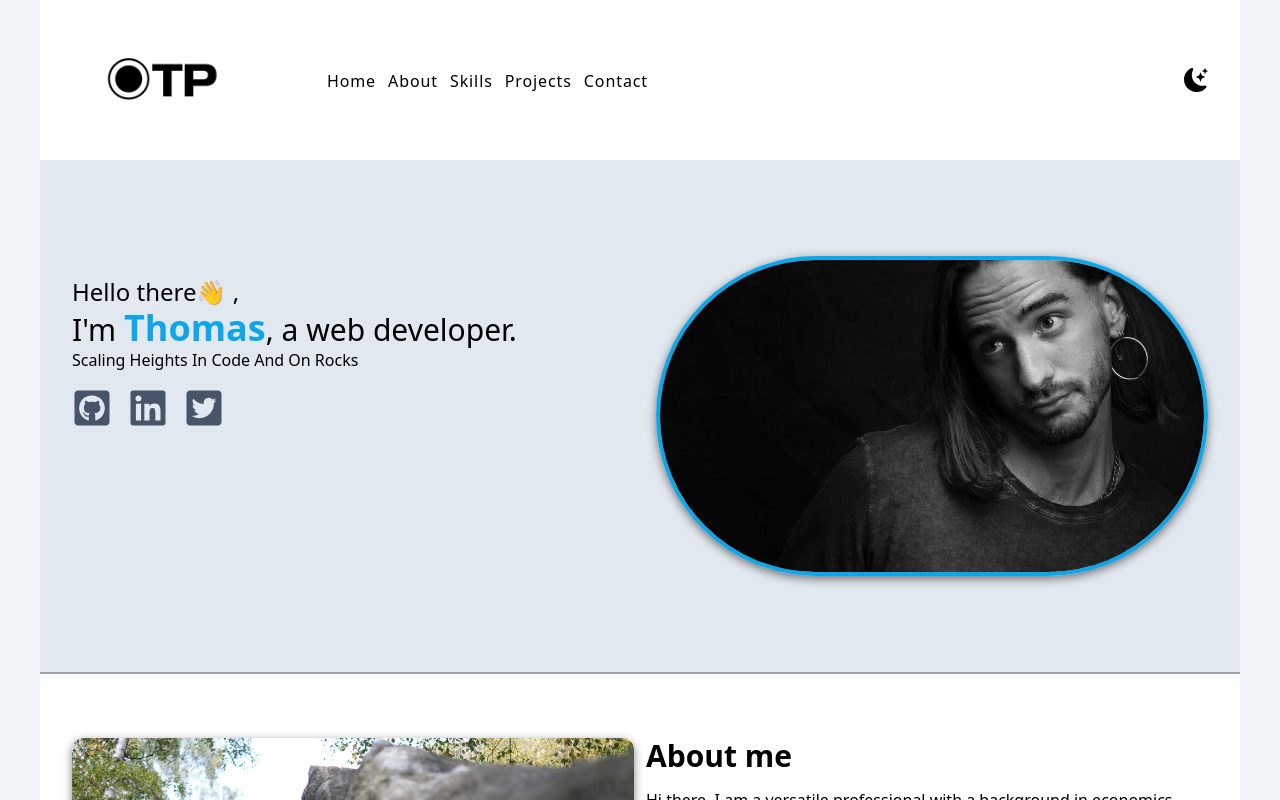
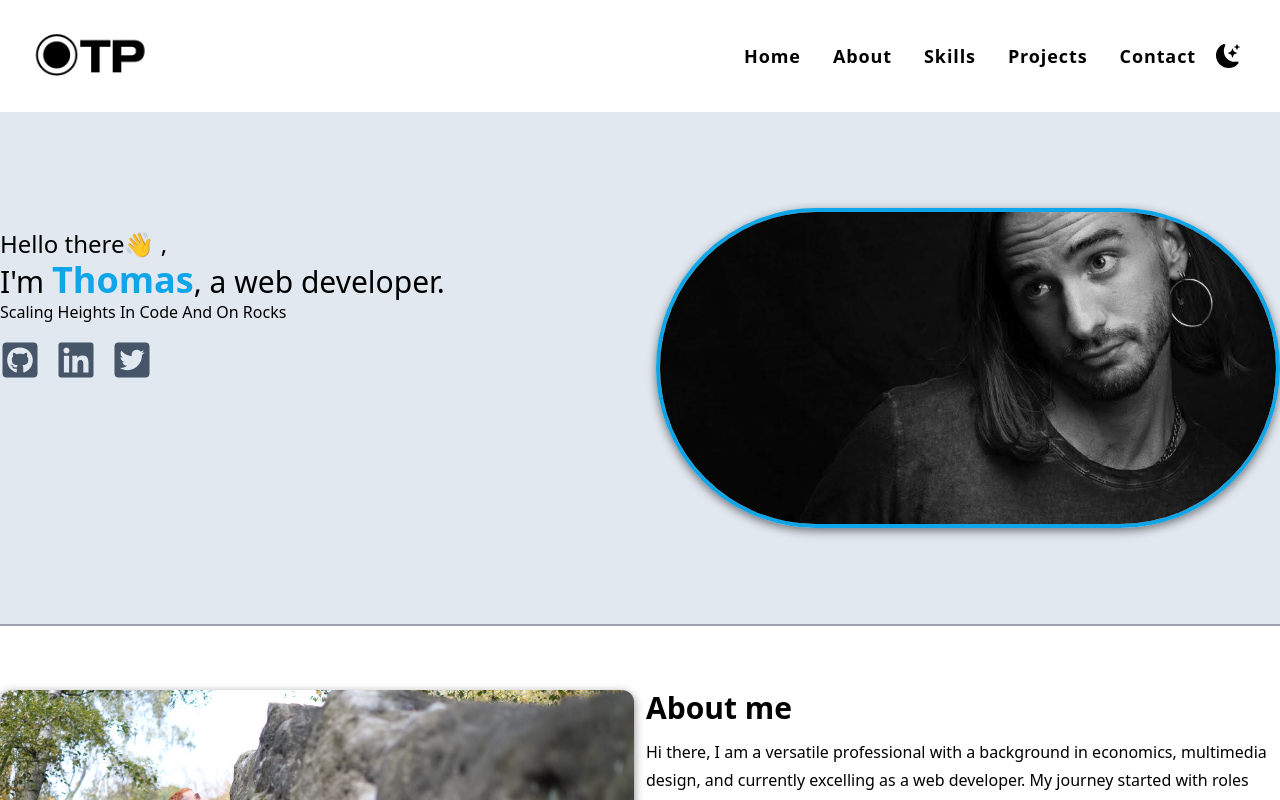
Before and after one commit to tompra/devfolio, a React (Vite) app: page / in a window 1280 px wide. Shown: the top 800 px of the page. Built offline with nearby package versions, Linux system fonts and the light colour scheme.

Commit message:
add hamburger menu and styling

```diff
--- a/src/App.jsx
+++ b/src/App.jsx
@@ -8,7 +8,7 @@ import Footer from './components/Footer';
 
 const App = () => {
     return (
-        <div className='min-h-screen sm:px-10 md:px-10 lg-px-10 '>
+        <div className='min-h-screen'>
             <Navbar />
             <Home />
             <About />
--- a/src/components/Home.jsx
+++ b/src/components/Home.jsx
@@ -40,7 +40,7 @@ const Home = () => {
                 </div>
             </article>
             <article className='flex justify-center'>
-                <div className='relative w-full max-w-[80vw] h-80 max-h-[80vw] overflow-hidden rounded-full border-4 border-sky-500 shadow-[0_3px_10px_rgb(0,0,0,0.5)] hover:border-sky-400 transform  hover:shadow-xl transition duration-300 '>
+                <div className='w-full  h-80  overflow-hidden rounded-full border-4 border-sky-500 shadow-[0_3px_10px_rgb(0,0,0,0.5)] hover:border-sky-400 transform  hover:shadow-xl transition duration-300 '>
                     <img
                         src={Img1}
                         alt='Photo of myself'
--- a/src/components/Navbar.jsx
+++ b/src/components/Navbar.jsx
@@ -1,36 +1,58 @@
 import { BsFillMoonStarsFill } from 'react-icons/bs';
 import { links } from '../data';
 import Logo from '../assets/logo/tp-short-logo.svg';
+import { HiMenuAlt1 } from 'react-icons/hi';
+import { IoCloseSharp } from 'react-icons/io5';
+import { useState } from 'react';
 
 const Navbar = () => {
+    let [isOpen, setIsOpen] = useState(false);
+
+    const handleClickOnItem = () => {
+        setIsOpen(false);
+    };
+
     return (
-        <nav className='align-element py-6 md:py-10 bg-white'>
-            <div className='flex flex-col md:flex-row gap-4 md:gap-x-16 items-center justify-between'>
-                <img
-                    src={Logo}
-                    alt='Logo with my name'
-                    className='h-20 md:h-30 float-left sm:float-none'
-                />
-                <ul className='flex md:flex-row gap-4 md:gap-x-3 justify-center md:justify-end items-center md:flex-grow relative'>
+        <nav className='shadow-md align-element'>
+            <div className='md:flex items-center justify-between bg-white py-4 '>
+                <div className='font-bold text-2xl cursor-pointer flex items-center gap-1'>
+                    <img src={Logo} className='h-20 md:h-30' />{' '}
+                </div>
+                <div
+                    onClick={() => setIsOpen(!isOpen)}
+                    className='absolute right-10 top-10 cursor-pointer md:hidden w-7 h-7'
+                >
+                    {isOpen ? (
+                        <IoCloseSharp className='h-7 w-7' />
+                    ) : (
+                        <HiMenuAlt1 className='h-7 w-7' />
+                    )}
+                </div>
+                <ul
+                    className={`sm:flex-row :xs:flex xs:flex-col xs:justify-center xs:items-center xs:pl-0 md:flex md:items-center md:pb-0 pb-8 absolute md:static bg-white md:z-auto md:px-10 left-0 w-full md:w-auto md:pl-0 pl-9 transition-all duration-500 ease-in-out ${
+                        isOpen
+                            ? 'top-18 z-10 border-b-2 border-slate-200'
+                            : 'top-[-490px]'
+                    }`}
+                >
                     {links.map((link) => {
                         const { id, href, text } = link;
                         return (
                             <li
                                 key={id}
-                                className='relative-group md:mb-0 mb-3 '
+                                className='md:ml-8 md:my-0 my-6 font-semibold'
+                                onClick={handleClickOnItem}
                             >
                                 <a
                                     href={href}
                                     className='capitalize text-lg tracking-wider relative w-fit block after:block after:content-[""] after:absolute after:h-[3px] after:bg-sky-500 after:w-full after:scale-x-0 after:hover:scale-x-100 after:transition after:duration-300 after:origin-left hover:text-sky-500'
                                 >
-                                    <span className='text-xs sm:text-base'>
-                                        {text}
-                                    </span>
+                                    <span>{text}</span>
                                 </a>
                             </li>
                         );
                     })}
-                    <li className='md:ml-auto hidden sm:inline-block'>
+                    <li className='md:ml-5'>
                         <BsFillMoonStarsFill className='cursor-pointer text-2xl' />
                     </li>
                 </ul>
--- a/src/index.css
+++ b/src/index.css
@@ -5,6 +5,6 @@
 
 @layer components {
     .align-element {
-        @apply mx-auto max-w-7xl px-8;
+        @apply mx-auto max-w-7xl;
     }
 }
```
